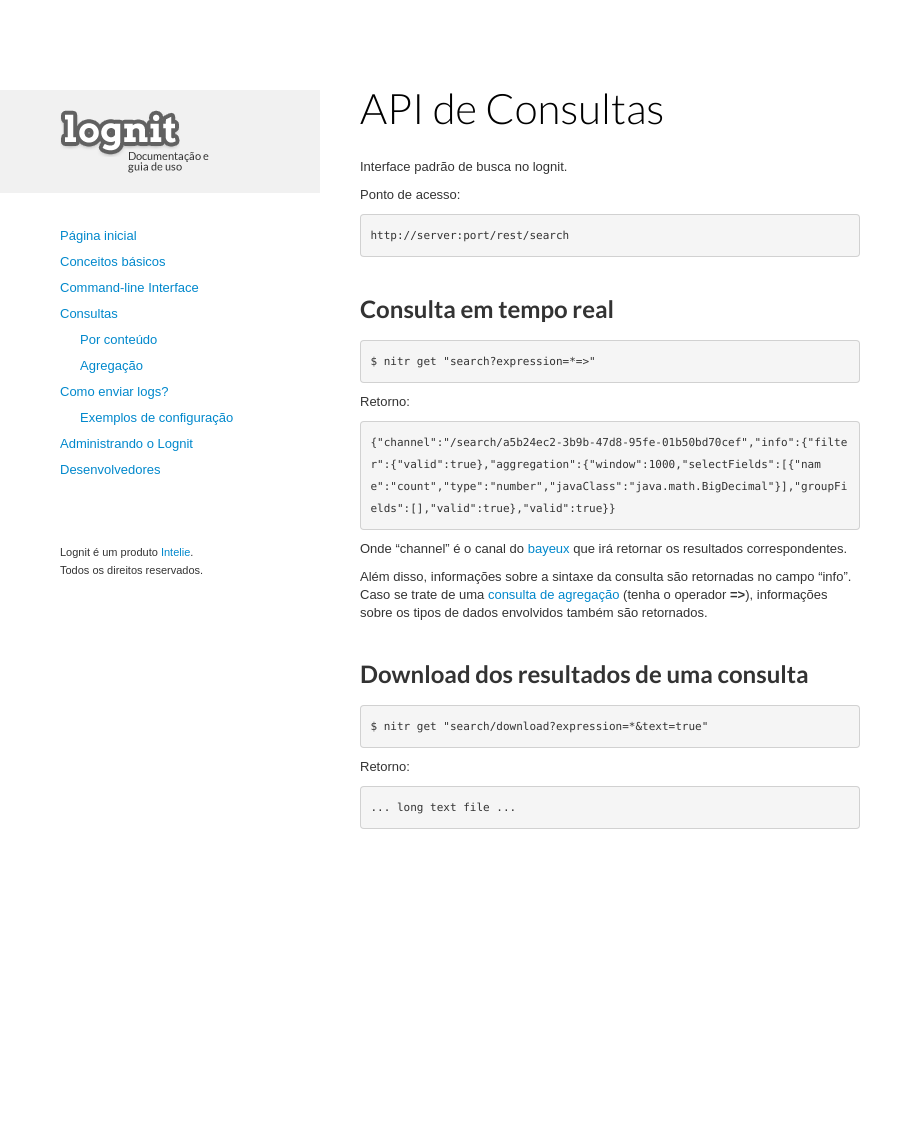
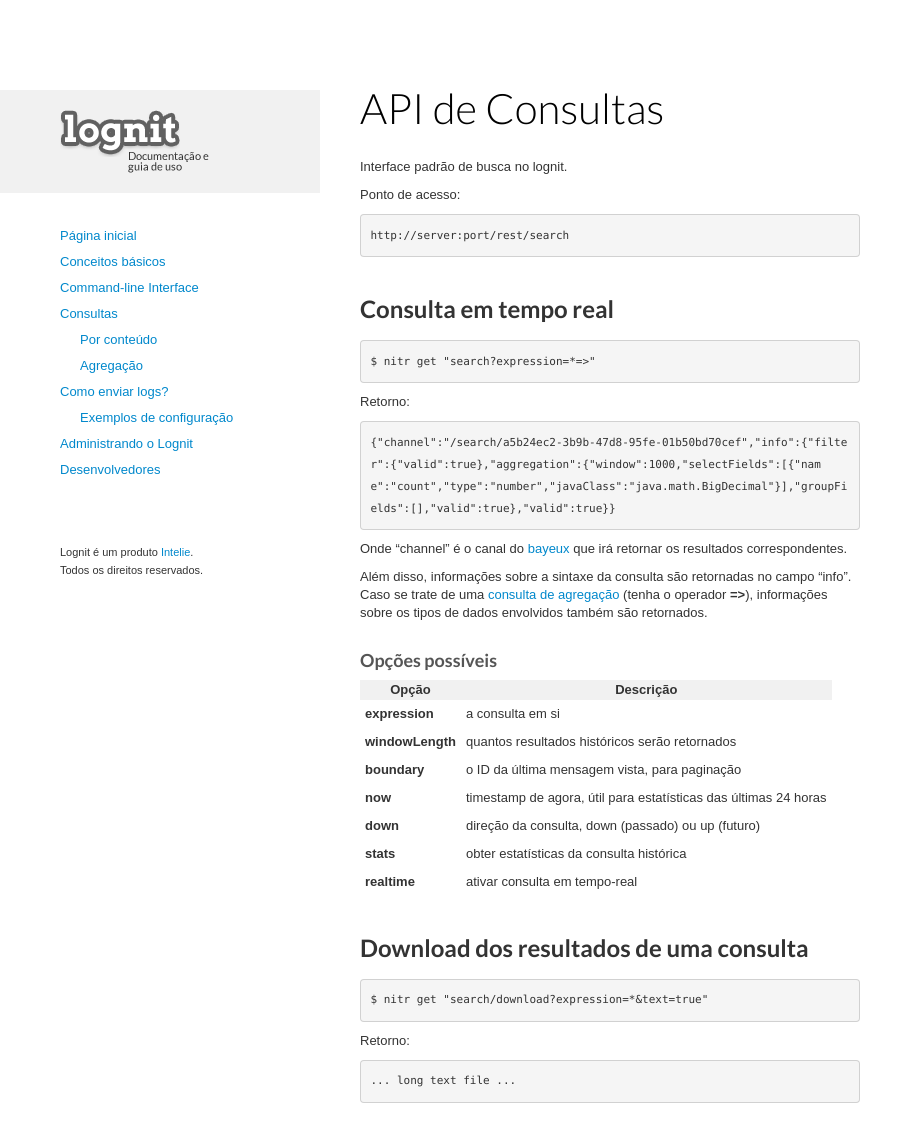
Before and after one commit to isabella232/lognit-docs, a Jekyll site: the page built from api/search.md, in a window 1280 px wide and 1193 px high. Shown: the top 1142 px of the window, without its empty margins (0-923 px from the left). Built offline with Jekyll 4.4.1, drawn with Linux system fonts in a browser that asks for light colours.

Commit message:
updating search api docs

```diff
--- a/api/search.md
+++ b/api/search.md
@@ -25,6 +25,18 @@ Onde "channel" é o canal do [bayeux](http://svn.cometd.com/trunk/bayeux/bayeux.
 Além disso, informações sobre a sintaxe da consulta são retornadas no campo "info". Caso se trate de uma [consulta de agregação](/aggregation-query)
 (tenha o operador **=>**), informações sobre os tipos de dados envolvidos também são retornados.
 
+###Opções possíveis
+
+| Opção             | Descrição      |
+| ----------------- | ---------------|
+| **expression**    | a consulta em si |
+| **windowLength**  | quantos resultados históricos serão retornados |
+| **boundary**      | o ID da última mensagem vista, para paginação |
+| **now**           | timestamp de agora, útil para estatísticas das últimas 24 horas |
+| **down**          | direção da consulta, down (passado) ou up (futuro) |
+| **stats**         | obter estatísticas da consulta histórica |
+| **realtime**      | ativar consulta em tempo-real |
+
 ##Download dos resultados de uma consulta
 
     $ nitr get "search/download?expression=*&text=true"
--- a/public/assets/lognit-docs.css
+++ b/public/assets/lognit-docs.css
@@ -87,6 +87,13 @@ ul {
   margin-bottom: 20px;
 }
 
+table th {
+  background-color: #f1f1f1;
+}
+table td {
+  padding: 5px;
+}
+
 #main-menu {
   margin-bottom: 60px;
 }
@@ -97,7 +104,7 @@ ul {
 #main-menu h1 div {
   width: 149px;
   height: 63px;
-  background: url('/public/assets/logo_docs.png?1347485565') no-repeat 0 0;
+  background: url('/public/assets/logo_docs.png?1347568393') no-repeat 0 0;
 }
 #main-menu ul {
   margin: 0;
```
Also changed, not shown: sass/lognit-docs.scss (+8 -0 lines).
